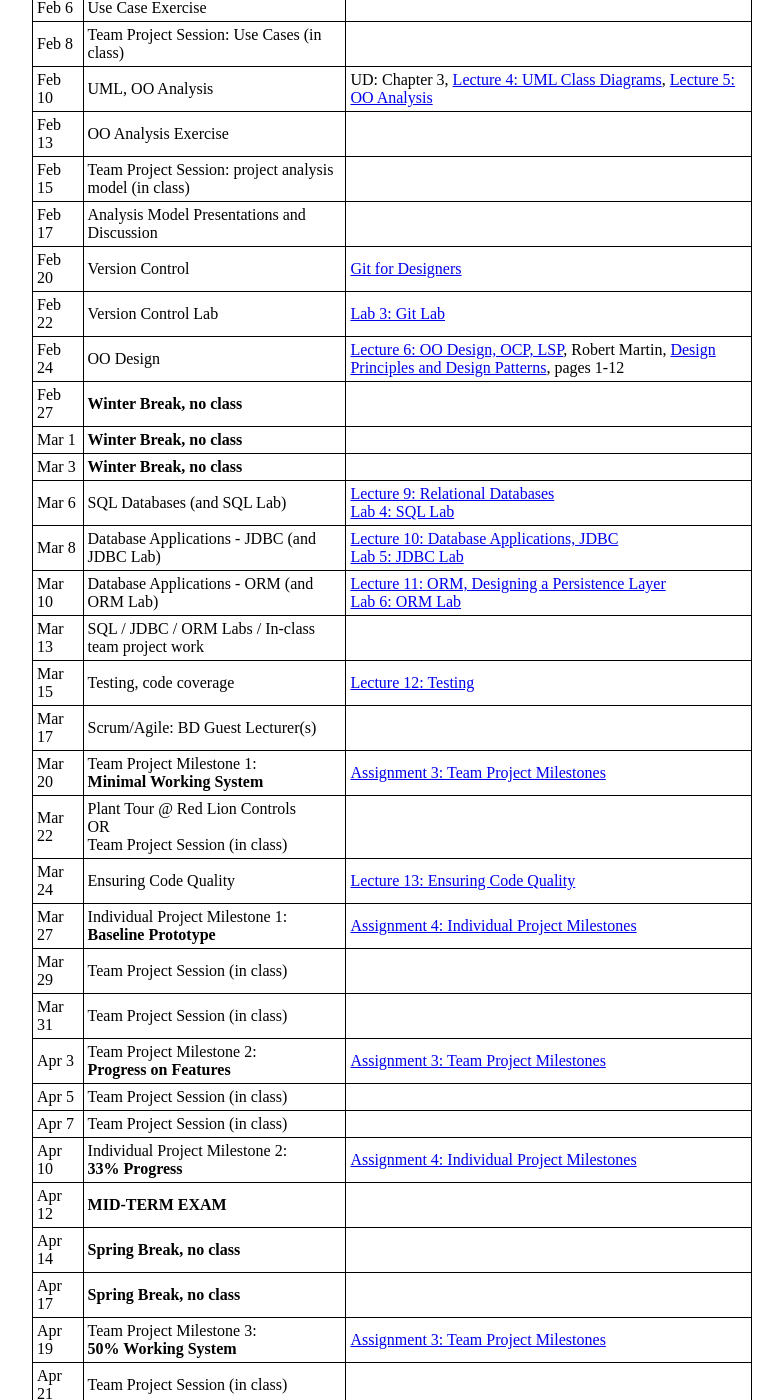
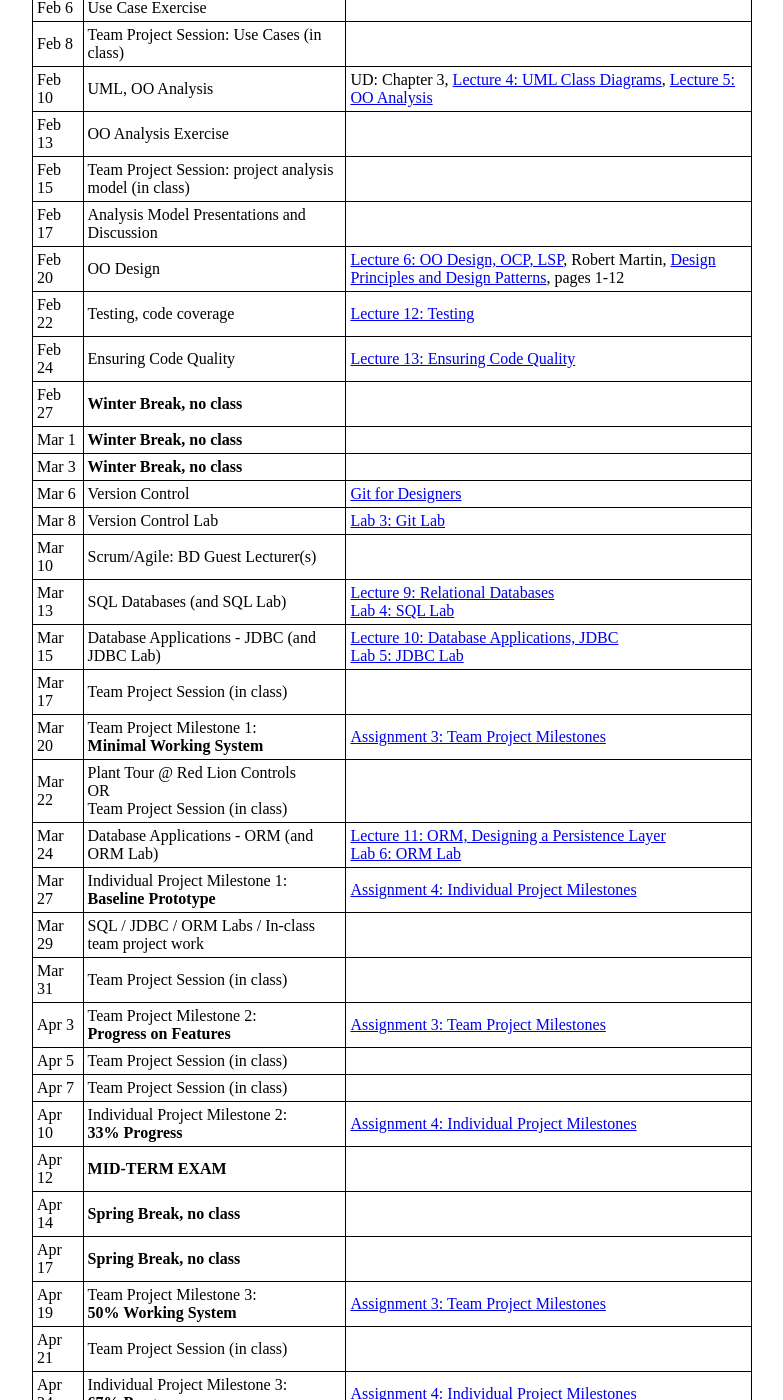
Before and after one commit to ycpcs/cs320-spring2017, a Jekyll site: the page built from schedule.md, in a window 1280 px wide and 1400 px high, scrolled down 504 px. Shown: the whole window, without its empty margins (248-1031 px from the left). Built offline with Jekyll 4.4.1, drawn with Linux system fonts in a browser that asks for light colours.

```diff
--- a/schedule.md
+++ b/schedule.md
@@ -26,23 +26,23 @@ Feb 10 | UML, OO Analysis | UD: Chapter 3, [Lecture 4: UML Class Diagrams](lectu
 Feb 13 | OO Analysis Exercise |
 Feb 15 | Team Project Session: project analysis model (in class)
 Feb 17 | Analysis Model Presentations and Discussion
-Feb 20 | Version Control | [Git for Designers](https://web.archive.org/web/20150301060509/http://hoth.entp.com/output/git_for_designers.html)
-Feb 22 | Version Control Lab |  [Lab 3: Git Lab](./labs/lab03.html)
-Feb 24 | OO Design | [Lecture 6: OO Design, OCP, LSP](lectures/lecture06.html), Robert Martin, [Design Principles and Design Patterns](lectures/lecture06/Principles_and_Patterns.pdf), pages 1-12
+Feb 20 | OO Design | [Lecture 6: OO Design, OCP, LSP](lectures/lecture06.html), Robert Martin, [Design Principles and Design Patterns](lectures/lecture06/Principles_and_Patterns.pdf), pages 1-12
+Feb 22 | Testing, code coverage | [Lecture 12: Testing](lectures/lecture12.html)
+Feb 24 | Ensuring Code Quality | [Lecture 13: Ensuring Code Quality](lectures/lecture13.html)
 Feb 27 | **Winter Break, no class**
 Mar 1 | **Winter Break, no class**
 Mar 3 | **Winter Break, no class**
-Mar 6 | SQL Databases (and SQL Lab) | [Lecture 9: Relational Databases](lectures/lecture09.html)<br> [Lab 4: SQL Lab](./labs/lab04.html)
-Mar 8 | Database Applications - JDBC (and JDBC Lab) | [Lecture 10: Database Applications, JDBC](lectures/lecture10.html)<br> [Lab 5: JDBC Lab](./labs/lab05.html)
-Mar 10 | Database Applications - ORM (and ORM Lab) | [Lecture 11: ORM, Designing a Persistence Layer](lectures/lecture11.html)<br> [Lab 6: ORM Lab](./labs/lab06.html)
-Mar 13 | SQL / JDBC / ORM Labs / In-class team project work
-Mar 15 | Testing, code coverage | [Lecture 12: Testing](lectures/lecture12.html)
-Mar 17 | Scrum/Agile: BD Guest Lecturer(s)
+Mar 6 | Version Control | [Git for Designers](https://web.archive.org/web/20150301060509/http://hoth.entp.com/output/git_for_designers.html)
+Mar 8 | Version Control Lab |  [Lab 3: Git Lab](./labs/lab03.html)
+Mar 10 | Scrum/Agile: BD Guest Lecturer(s)
+Mar 13 | SQL Databases (and SQL Lab) | [Lecture 9: Relational Databases](lectures/lecture09.html)<br> [Lab 4: SQL Lab](./labs/lab04.html)
+Mar 15 | Database Applications - JDBC (and JDBC Lab) | [Lecture 10: Database Applications, JDBC](lectures/lecture10.html)<br> [Lab 5: JDBC Lab](./labs/lab05.html)
+Mar 17 | Team Project Session (in class)
 Mar 20 | Team Project Milestone 1:<br> **Minimal Working System** | [Assignment 3: Team Project Milestones](assign/assign03.html)
 Mar 22 | Plant Tour @ Red Lion Controls<br>OR<br>Team Project Session (in class)
-Mar 24 | Ensuring Code Quality | [Lecture 13: Ensuring Code Quality](lectures/lecture13.html)
+Mar 24 | Database Applications - ORM (and ORM Lab) | [Lecture 11: ORM, Designing a Persistence Layer](lectures/lecture11.html)<br> [Lab 6: ORM Lab](./labs/lab06.html)
 Mar 27 | Individual Project Milestone 1:<br> **Baseline Prototype** | [Assignment 4: Individual Project Milestones](assign/assign04.html)
-Mar 29 | Team Project Session (in class)
+Mar 29 | SQL / JDBC / ORM Labs / In-class team project work
 Mar 31 | Team Project Session (in class)
 Apr 3 | Team Project Milestone 2:<br> **Progress on Features** | [Assignment 3: Team Project Milestones](assign/assign03.html)
 Apr 5 | Team Project Session (in class)
```
Also changed, not shown: labs/index.md (+5 -5 lines).
